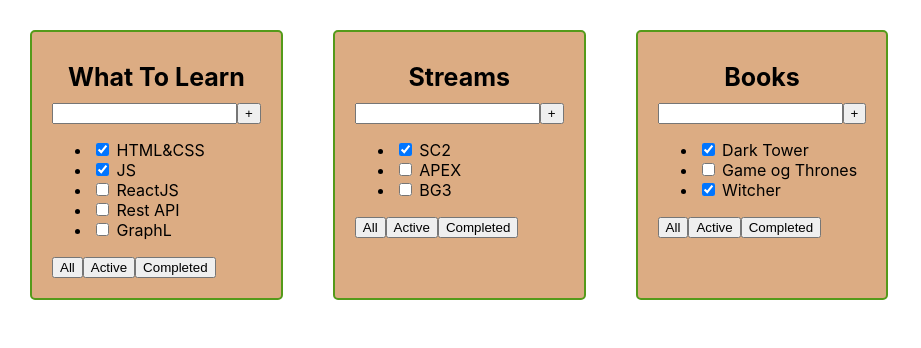
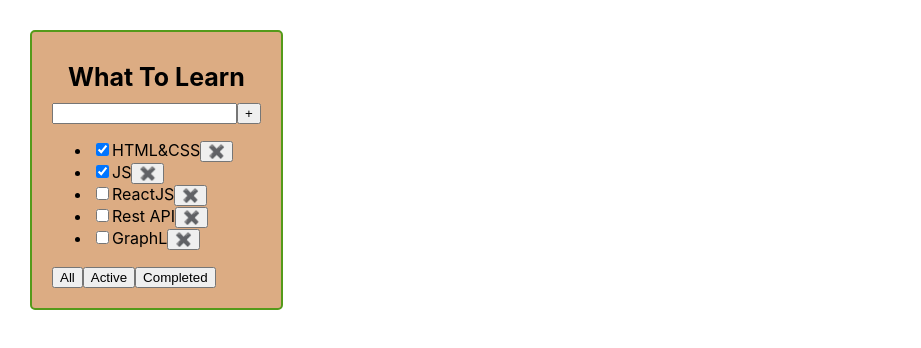
Before and after one commit to Dmitriy-Zarechnev/ToDoList-app, a React (Create React App) app: page / in a window 1280 px wide. Shown: the top 348 px of the page, without its empty margins (0-921 px from the left). Built offline with nearby package versions, Linux system fonts and the light colour scheme.

Commit message:
04.01 - done

```diff
--- a/src/App.tsx
+++ b/src/App.tsx
@@ -1,36 +1,46 @@
-import React from 'react'
+import React, {useState} from 'react'
 import './App.css'
-import {TasksType, TodoList} from './TodoList'
+import {TodoList} from './TodoList'
+
+export type filterValuesType = 'all' | 'active' | 'completed'
 
 
 function App() {
 
-    const tasks1: Array<TasksType> = [
+    let [tasks, setTasks] = useState([
         {id: 1, title: 'HTML&CSS', isDone: true},
         {id: 2, title: 'JS', isDone: true},
         {id: 3, title: 'ReactJS', isDone: false},
         {id: 4, title: 'Rest API', isDone: false},
         {id: 5, title: 'GraphL', isDone: false}
-    ]
+    ])
 
-    const tasks2: Array<TasksType> = [
-        {id: 1, title: 'SC2', isDone: true},
-        {id: 2, title: 'APEX', isDone: false},
-        {id: 3, title: 'BG3', isDone: false}
-    ]
+    function removeTask(id: number) {
+        let filteredTasks = tasks.filter(task => task.id !== id)
+        setTasks(filteredTasks)
+    }
 
-    const tasks3: Array<TasksType> = [
-        {id: 1, title: 'Dark Tower', isDone: true},
-        {id: 2, title: 'Game og Thrones', isDone: false},
-        {id: 3, title: 'Witcher', isDone: true}
-    ]
+    let [filter, setFilter] = useState<filterValuesType>('all')
+
+    let tasksForToDoList = tasks
+
+    if (filter === 'active') {
+        tasksForToDoList = tasks.filter((task) => !task.isDone)
+    }
+
+    if (filter === 'completed') {
+        tasksForToDoList = tasks.filter((task) => task.isDone)
+    }
+
+    function changeFilter(value: filterValuesType) {
+        setFilter(value)
+    }
 
 
     return (
         <div className="App">
-            <TodoList title={'What to learn'} tasks={tasks1}/>
-            <TodoList title={'Streams'} tasks={tasks2}/>
-            <TodoList title={'Books'} tasks={tasks3}/>
+            <TodoList title={'What to learn'} tasks={tasksForToDoList} removeTask={removeTask} changeFilter={changeFilter}/>
+
         </div>
     )
 }
--- a/src/TodoList.tsx
+++ b/src/TodoList.tsx
@@ -1,4 +1,5 @@
 import React from 'react'
+import {filterValuesType} from './App'
 
 export type TasksType = {
     id: number,
@@ -9,6 +10,8 @@ export type TasksType = {
 type TodoListPropsType = {
     title: string
     tasks: Array<TasksType>
+    removeTask: (id: number) => void
+    changeFilter: (value: filterValuesType) => void
 }
 
 export const TodoList: React.FC<TodoListPropsType> = (props) => {
@@ -22,14 +25,33 @@ export const TodoList: React.FC<TodoListPropsType> = (props) => {
             <ul>
                 {props.tasks.map((el) => {
                     return (
-                        <li key={el.id}><input type="checkbox" checked={el.isDone}/> <span>{el.title}</span></li>
+                        <li key={el.id}>
+                            <input type="checkbox"
+                                   checked={el.isDone}/>
+                            <span>{el.title}</span>
+                            <button onClick={() => {
+                                props.removeTask(el.id)
+                            }}>✖️
+                            </button>
+                        </li>
                     )
                 })}
             </ul>
             <div>
-                <button>All</button>
-                <button>Active</button>
-                <button>Completed</button>
+                <button onClick={() => {
+                    props.changeFilter('all')
+                }}>All
+                </button>
+
+                <button onClick={() => {
+                    props.changeFilter('active')
+                }}>Active
+                </button>
+
+                <button onClick={() => {
+                    props.changeFilter('completed')
+                }}>Completed
+                </button>
             </div>
         </div>
     )
```
